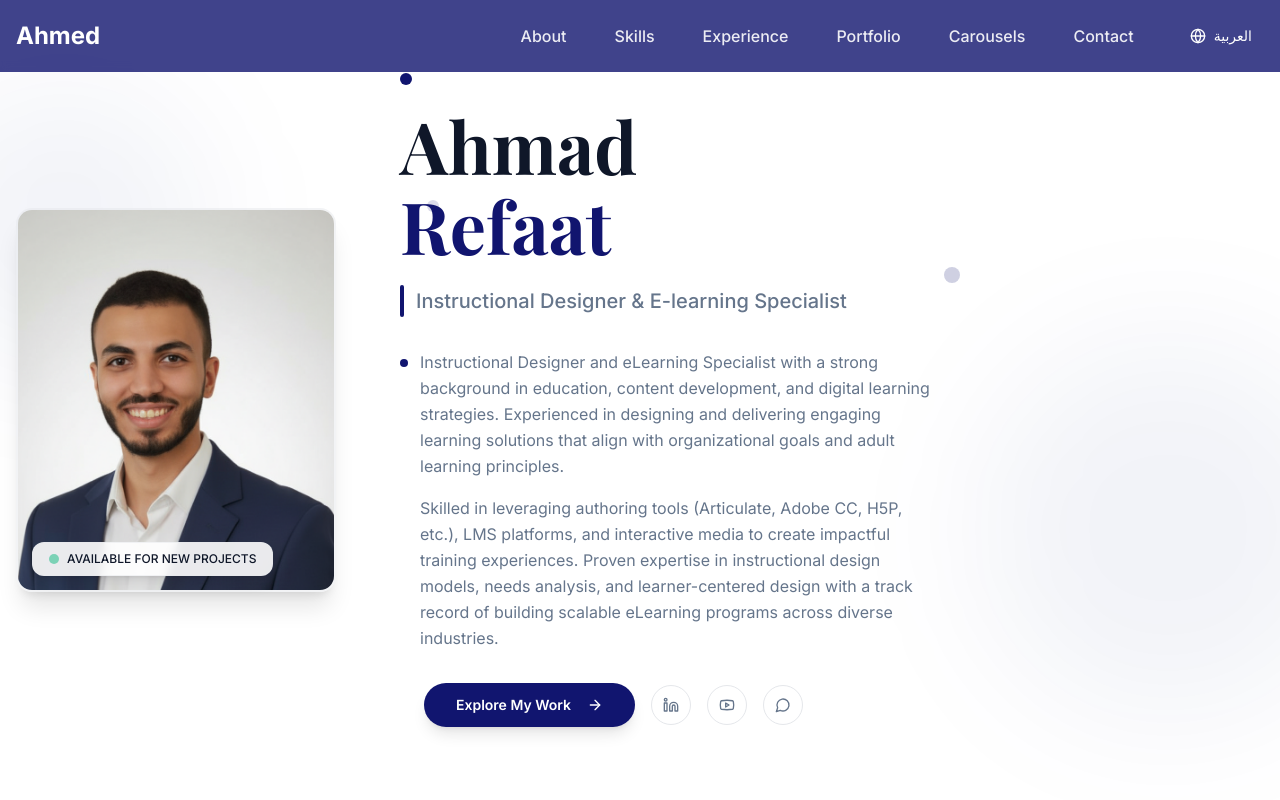
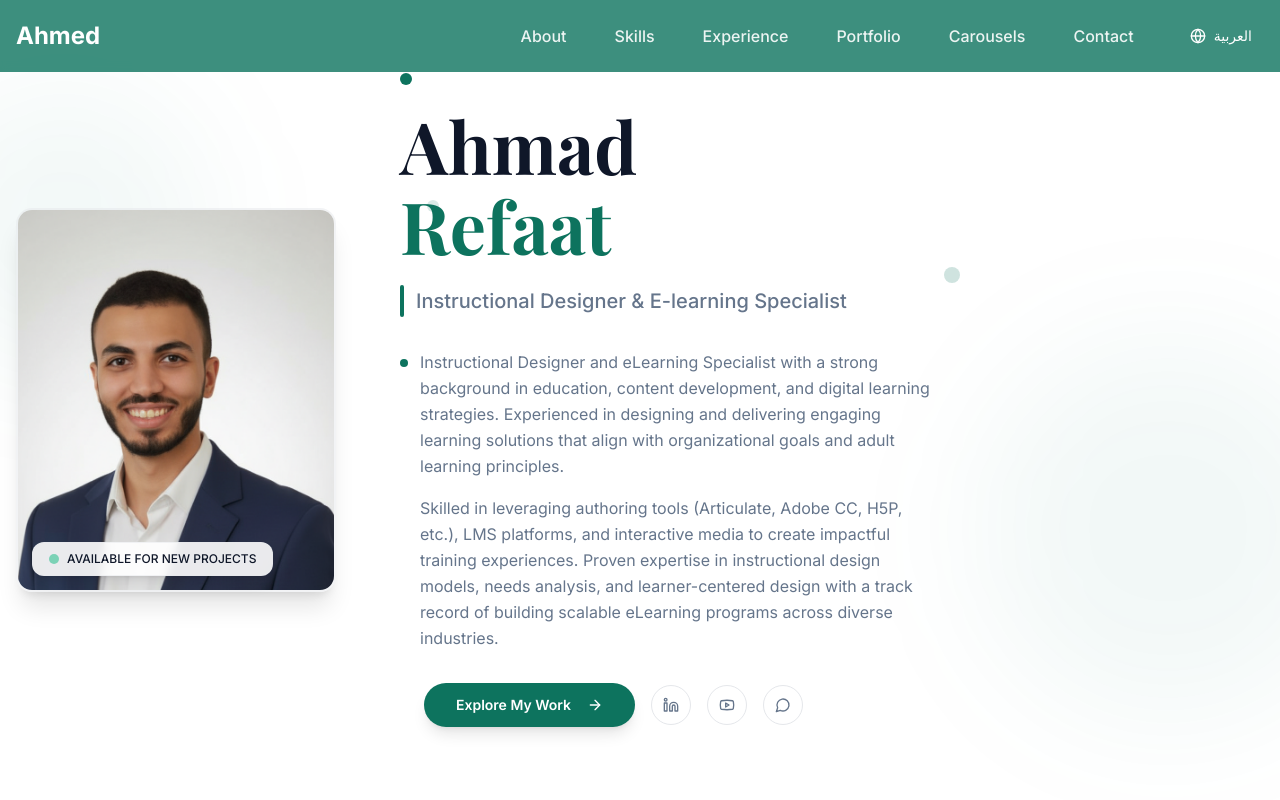
Before and after one commit to ahmadrefaatalnasr-creator/ahmadrefaatid, a React (Vite) app: page / in a window 1280 px wide. Shown: the top 800 px of the page. Built offline with nearby package versions, Linux system fonts and the light colour scheme; the HTML template or start-up script is replaced by a standard one.

Commit message:
Preceding changes

```diff
--- a/src/index.css
+++ b/src/index.css
@@ -17,7 +17,7 @@ All colors MUST be HSL.
     --popover: 0 0% 100%;
     --popover-foreground: 222 47% 11%;
 
-    --primary: 237 74% 25%;
+    --primary: 168 80% 25%;
     --primary-foreground: 0 0% 100%;
 
     --secondary: 220 13% 95%;
@@ -26,7 +26,7 @@ All colors MUST be HSL.
     --muted: 220 13% 95%;
     --muted-foreground: 215 16% 47%;
 
-    --accent: 32 95% 58%;
+    --accent: 168 80% 30%;
     --accent-foreground: 0 0% 100%;
 
     --destructive: 0 84% 60%;
@@ -34,14 +34,14 @@ All colors MUST be HSL.
 
     --border: 220 13% 91%;
     --input: 220 13% 91%;
-    --ring: 237 74% 25%;
+    --ring: 168 80% 25%;
 
     --radius: 0.75rem;
 
-    --gradient-hero: linear-gradient(135deg, hsl(237 74% 25%) 0%, hsl(245 60% 35%) 100%);
-    --gradient-accent: linear-gradient(135deg, hsl(32 95% 58%) 0%, hsl(25 95% 63%) 100%);
-    --shadow-elegant: 0 4px 20px -2px hsl(237 74% 25% / 0.15);
-    --shadow-glow: 0 0 40px hsl(32 95% 58% / 0.3);
+    --gradient-hero: linear-gradient(135deg, hsl(168 80% 25%) 0%, hsl(168 60% 35%) 100%);
+    --gradient-accent: linear-gradient(135deg, hsl(168 80% 30%) 0%, hsl(168 70% 40%) 100%);
+    --shadow-elegant: 0 4px 20px -2px hsl(168 80% 25% / 0.15);
+    --shadow-glow: 0 0 40px hsl(168 80% 30% / 0.3);
     --transition-smooth: all 0.3s cubic-bezier(0.4, 0, 0.2, 1);
 
     --sidebar-background: 0 0% 98%;
```
